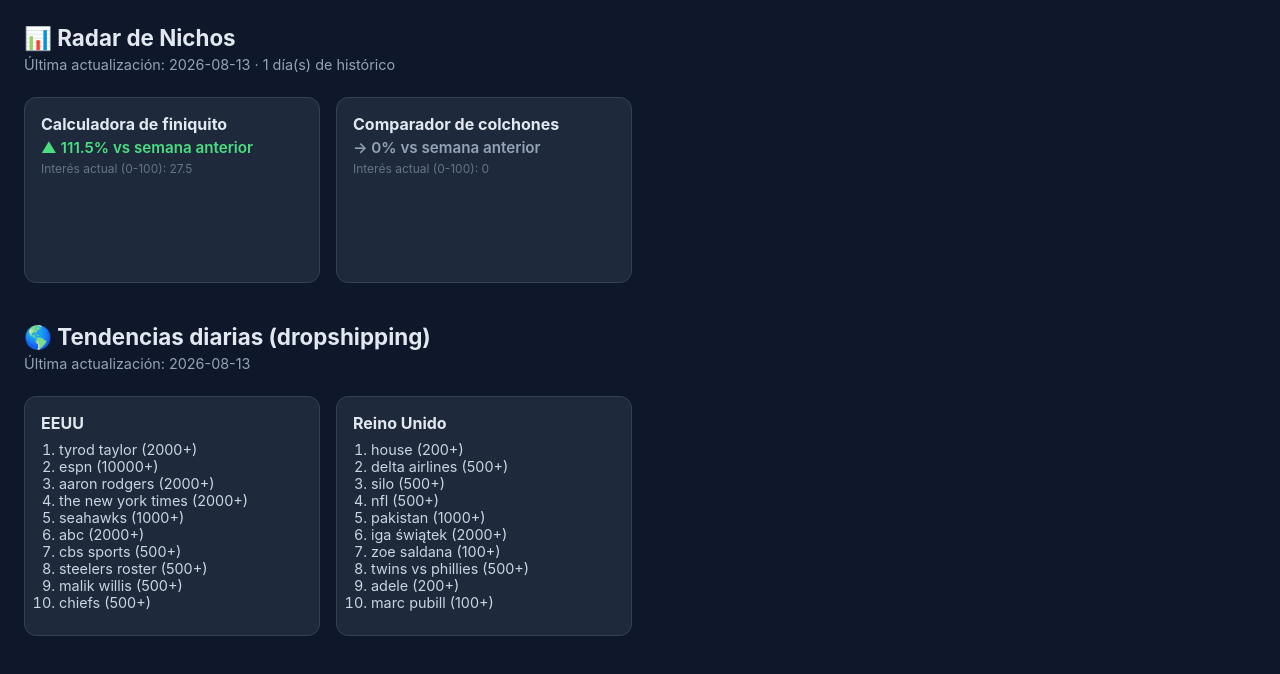
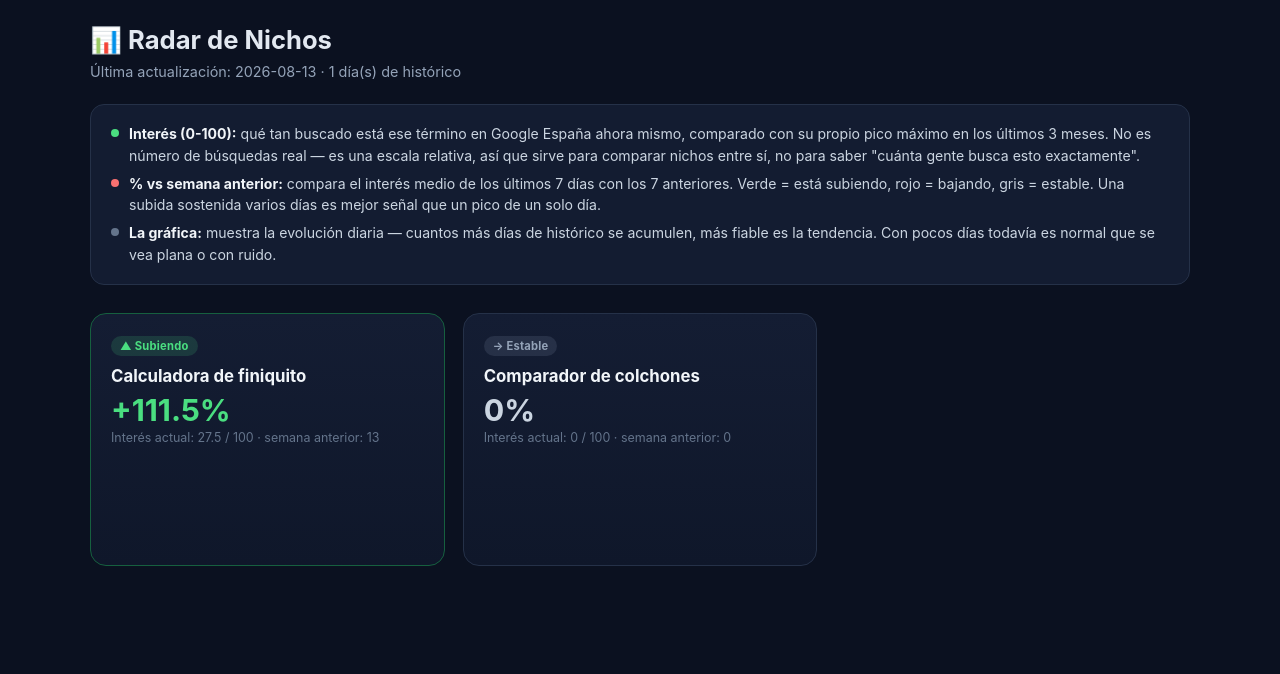
Before and after one commit to antonioarancenavio-lang/nichos, a plain HTML site: page index.html in a window 1280 px wide. Drawn offline with nearby package versions, Linux system fonts and the light colour scheme.

Commit message:
Refactor styles and improve data loading UI
Updated styles and layout for improved aesthetics and functionality. Enhanced data loading messages and adjusted grid layout.

```diff
--- a/index.html
+++ b/index.html
@@ -9,74 +9,101 @@
   * { box-sizing: border-box; }
   body {
     font-family: -apple-system, system-ui, sans-serif;
-    background: #0f172a;
+    background: #0b1120;
     color: #e2e8f0;
     margin: 0;
     padding: 24px;
   }
-  h1 { font-size: 1.4rem; margin: 0 0 4px; }
-  .subtitle { color: #94a3b8; margin-bottom: 24px; font-size: 0.9rem; }
+  .header { max-width: 1100px; margin: 0 auto 24px; }
+  h1 { font-size: 1.6rem; margin: 0 0 8px; }
+  .subtitle { color: #94a3b8; font-size: 0.9rem; }
+
+  .explainer {
+    max-width: 1100px;
+    margin: 0 auto 28px;
+    background: #131c31;
+    border: 1px solid #253148;
+    border-radius: 14px;
+    padding: 18px 20px;
+    font-size: 0.88rem;
+    line-height: 1.55;
+    color: #cbd5e1;
+  }
+  .explainer strong { color: #f1f5f9; }
+  .explainer .row { display: flex; gap: 10px; margin-bottom: 6px; }
+  .explainer .row:last-child { margin-bottom: 0; }
+  .dot { flex-shrink: 0; width: 8px; height: 8px; border-radius: 50%; margin-top: 6px; }
+  .dot.up { background: #4ade80; }
+  .dot.down { background: #f87171; }
+  .dot.flat { background: #64748b; }
+
   .grid {
+    max-width: 1100px;
+    margin: 0 auto;
     display: grid;
-    grid-template-columns: repeat(auto-fill, minmax(260px, 1fr));
-    gap: 16px;
+    grid-template-columns: repeat(auto-fill, minmax(300px, 1fr));
+    gap: 18px;
   }
   .card {
-    background: #1e293b;
-    border-radius: 12px;
-    padding: 16px;
-    border: 1px solid #334155;
+    background: linear-gradient(180deg, #141d33 0%, #0f172a 100%);
+    border-radius: 16px;
+    padding: 20px;
+    border: 1px solid #253148;
+    position: relative;
+    overflow: hidden;
   }
-  .card h3 { margin: 0 0 4px; font-size: 1rem; }
-  .change { font-weight: 600; font-size: 0.95rem; }
-  .up { color: #4ade80; }
-  .down { color: #f87171; }
-  .flat { color: #94a3b8; }
-  .meta { color: #64748b; font-size: 0.75rem; margin-top: 4px; }
-  canvas { margin-top: 10px; max-height: 80px; }
-  .empty { color: #94a3b8; padding: 40px 0; text-align: center; }
+  .card.up { border-color: #16603f; }
+  .card.down { border-color: #7f1d1d; }
+
+  .badge {
+    display: inline-block;
+    font-size: 0.7rem;
+    font-weight: 700;
+    letter-spacing: 0.02em;
+    padding: 3px 9px;
+    border-radius: 999px;
+    margin-bottom: 10px;
+  }
+  .badge.up { background: rgba(74,222,128,0.15); color: #4ade80; }
+  .badge.down { background: rgba(248,113,113,0.15); color: #f87171; }
+  .badge.flat { background: rgba(148,163,184,0.15); color: #94a3b8; }
+
+  .card h3 { margin: 0 0 4px; font-size: 1.05rem; color: #f1f5f9; }
+  .big-number { font-size: 1.9rem; font-weight: 700; margin: 6px 0 2px; }
+  .big-number.up { color: #4ade80; }
+  .big-number.down { color: #f87171; }
+  .big-number.flat { color: #cbd5e1; }
+  .meta { color: #64748b; font-size: 0.78rem; margin-bottom: 10px; }
+  canvas { max-height: 90px; }
+
+  .empty {
+    max-width: 1100px;
+    margin: 0 auto;
+    color: #94a3b8;
+    text-align: center;
+    padding: 60px 20px;
+    background: #131c31;
+    border-radius: 14px;
+    border: 1px solid #253148;
+  }
 </style>
 </head>
 <body>
-<h1>📊 Radar de Nichos</h1>
-<div class="subtitle" id="last-update">Cargando datos...</div>
+
+<div class="header">
+  <h1>📊 Radar de Nichos</h1>
+  <div class="subtitle" id="last-update">Cargando datos...</div>
+</div>
+
+<div class="explainer">
+  <div class="row"><span class="dot up"></span><span><strong>Interés (0-100):</strong> qué tan buscado está ese término en Google España ahora mismo, comparado con su propio pico máximo en los últimos 3 meses. No es número de búsquedas real — es una escala relativa, así que sirve para comparar nichos entre sí, no para saber "cuánta gente busca esto exactamente".</span></div>
+  <div class="row"><span class="dot down"></span><span><strong>% vs semana anterior:</strong> compara el interés medio de los últimos 7 días con los 7 anteriores. Verde = está subiendo, rojo = bajando, gris = estable. Una subida sostenida varios días es mejor señal que un pico de un solo día.</span></div>
+  <div class="row"><span class="dot flat"></span><span><strong>La gráfica:</strong> muestra la evolución diaria — cuantos más días de histórico se acumulen, más fiable es la tendencia. Con pocos días todavía es normal que se vea plana o con ruido.</span></div>
+</div>
+
 <div class="grid" id="grid"></div>
 
-<h1 style="margin-top:40px;">🌎 Tendencias diarias (dropshipping)</h1>
-<div class="subtitle" id="dropship-update">Cargando datos...</div>
-<div class="grid" id="dropship-grid"></div>
-
 <script>
-async function loadDropshipTrends() {
-  const grid = document.getElementById('dropship-grid');
-  let data;
-  try {
-    const res = await fetch('data/dropship_trends.json', { cache: 'no-store' });
-    data = await res.json();
-  } catch (e) {
-    grid.innerHTML = '<div class="empty">Todavía no hay datos.</div>';
-    return;
-  }
-  const dates = Object.keys(data).sort();
-  if (dates.length === 0) {
-    document.getElementById('dropship-update').textContent = 'Todavía no hay datos.';
-    return;
-  }
-  const lastDate = dates[dates.length - 1];
-  document.getElementById('dropship-update').textContent = 'Última actualización: ' + lastDate;
-
-  Object.entries(data[lastDate]).forEach(([country, terms]) => {
-    const card = document.createElement('div');
-    card.className = 'card';
-    card.innerHTML = `<h3>${country}</h3>` +
-      '<ol style="padding-left:18px; margin:8px 0; color:#cbd5e1; font-size:0.9rem;">' +
-      terms.map(t => `<li>${t}</li>`).join('') +
-      '</ol>';
-    grid.appendChild(card);
-  });
-}
-loadDropshipTrends();
-
 async function load() {
   const grid = document.getElementById('grid');
   let history;
@@ -84,7 +111,8 @@ async function load() {
     const res = await fetch('data/history.json', { cache: 'no-store' });
     history = await res.json();
   } catch (e) {
-    grid.innerHTML = '<div class="empty">Todavía no hay datos. Se generarán tras la primera ejecución del workflow.</div>';
+    grid.innerHTML = '';
+    document.querySelector('.grid').outerHTML = '<div class="empty">Todavía no hay datos. Se generarán tras la primera ejecución del workflow diario.</div>';
     return;
   }
 
@@ -95,7 +123,8 @@ async function load() {
   }
 
   const lastDate = dates[dates.length - 1];
-  document.getElementById('last-update').textContent = 'Última actualización: ' + lastDate + ' · ' + dates.length + ' día(s) de histórico';
+  document.getElementById('last-update').textContent =
+    'Última actualización: ' + lastDate + ' · ' + dates.length + ' día(s) de histórico';
 
   const latest = history[lastDate];
 
@@ -103,30 +132,33 @@ async function load() {
     .sort((a, b) => b[1].change_pct - a[1].change_pct)
     .forEach(([id, item]) => {
       const series = dates.map(d => (history[d][id] ? history[d][id].recent_avg : null));
-      const changeClass = item.change_pct > 5 ? 'up' : item.change_pct < -5 ? 'down' : 'flat';
-      const arrow = item.change_pct > 5 ? '▲' : item.change_pct < -5 ? '▼' : '→';
+      const trend = item.change_pct > 5 ? 'up' : item.change_pct < -5 ? 'down' : 'flat';
+      const arrow = trend === 'up' ? '▲ Subiendo' : trend === 'down' ? '▼ Bajando' : '→ Estable';
 
       const card = document.createElement('div');
-      card.className = 'card';
+      card.className = `card ${trend}`;
       card.innerHTML = `
+        <span class="badge ${trend}">${arrow}</span>
         <h3>${item.name}</h3>
-        <div class="change ${changeClass}">${arrow} ${item.change_pct}% vs semana anterior</div>
-        <div class="meta">Interés actual (0-100): ${item.recent_avg}</div>
+        <div class="big-number ${trend}">${item.change_pct > 0 ? '+' : ''}${item.change_pct}%</div>
+        <div class="meta">Interés actual: ${item.recent_avg} / 100 · semana anterior: ${item.previous_avg}</div>
         <canvas id="chart-${id}"></canvas>
       `;
       grid.appendChild(card);
 
+      const color = trend === 'up' ? '#4ade80' : trend === 'down' ? '#f87171' : '#64748b';
       new Chart(document.getElementById(`chart-${id}`), {
         type: 'line',
         data: {
           labels: dates,
           datasets: [{
             data: series,
-            borderColor: '#38bdf8',
-            backgroundColor: 'rgba(56,189,248,0.1)',
+            borderColor: color,
+            backgroundColor: color + '22',
             fill: true,
-            tension: 0.3,
+            tension: 0.35,
             pointRadius: 0,
+            borderWidth: 2,
           }]
         },
         options: {
```
